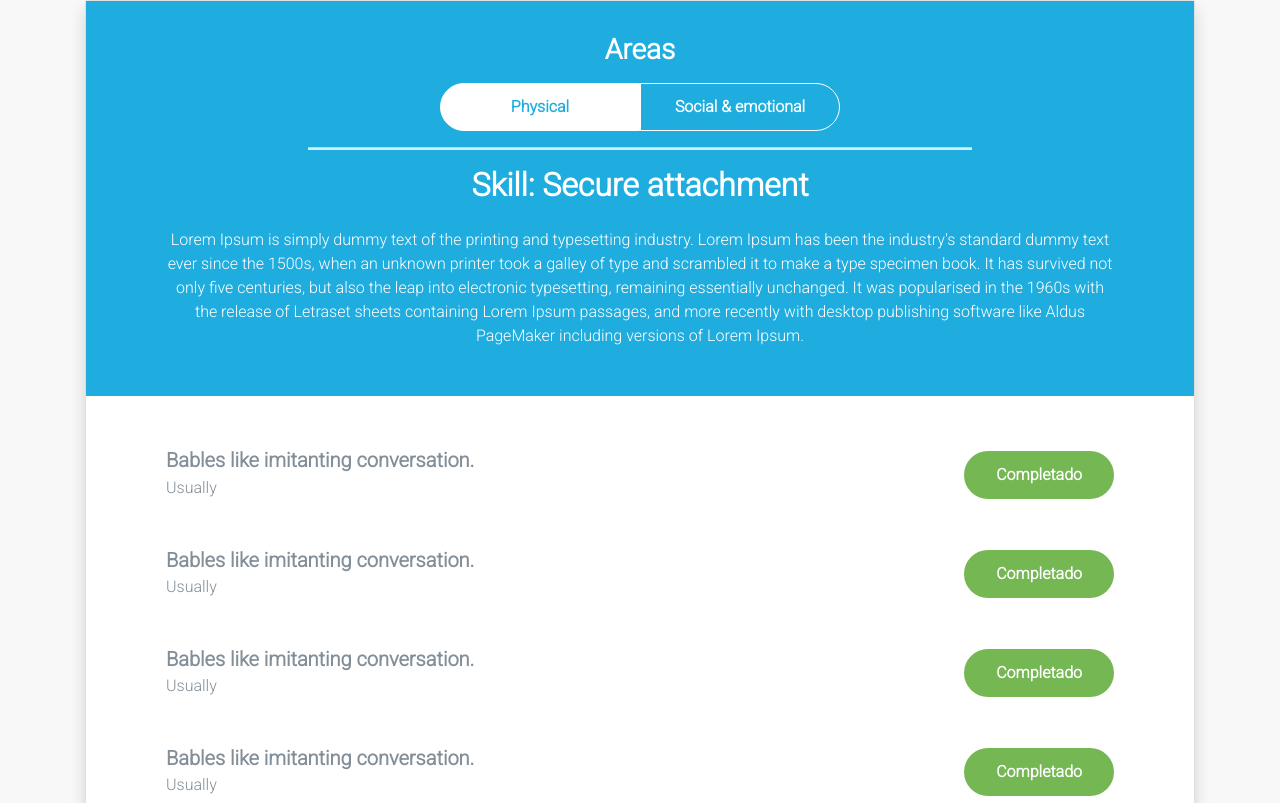
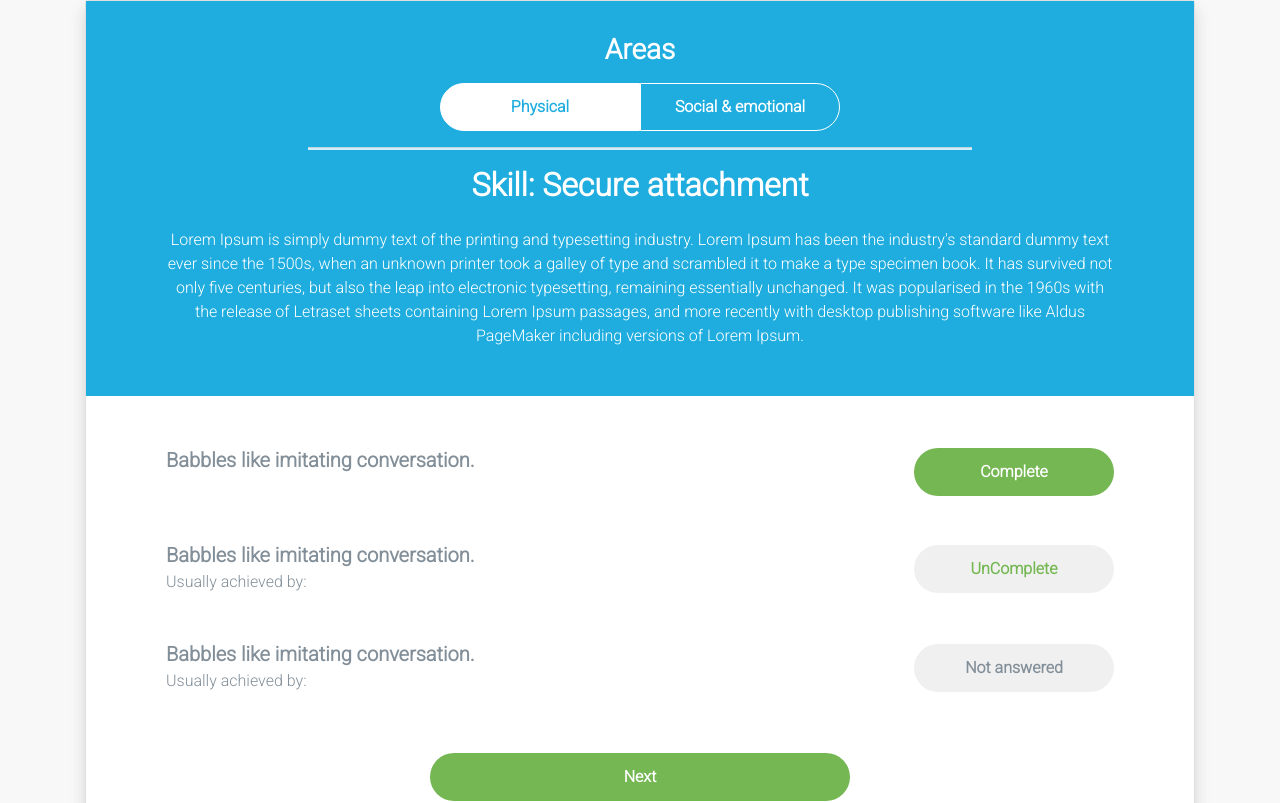
Before and after one commit to IngJavierCruz/kinedu, a React (Create React App) app: page / in a window 1280 px wide. Shown: the top 803 px of the page. Built offline with nearby package versions, Linux system fonts and the light colour scheme.

Commit message:
Creación de data dummy, implementación de los diferentes estados de las acciones

```diff
--- a/src/components/ButtonMilestone.js
+++ b/src/components/ButtonMilestone.js
@@ -1,10 +1,15 @@
 import { React } from 'react';
 
-export const ButtonMilestone = () => {
+export const ButtonMilestone = ({state}) => {
     return (
-        <button className="btn-milestone">
+        <button className={
+            `btn-milestone
+            ${state === "Complete" ? " btn-milestone--completed" : ""}
+            ${state === "UnComplete" ? " btn-milestone--uncompleted" : "" }
+            ${state === "Not answered" ? " btn-milestone--default" : "" }
+        `}>
             <i className="fas fa-check"></i>
-            <span>Completado</span>
+            <span>{ state }</span>
         </button>
     )
 }
--- a/src/components/Milestone.js
+++ b/src/components/Milestone.js
@@ -1,22 +1,16 @@
 import React from "react";
 import { ButtonMilestone } from "./ButtonMilestone";
 
-export const Milestone = () => {
-    const data = {
-        title: "Bables like imitanting conversation.",
-        subtitle: "Usually",
-        ageRange: ""
-    };
-
+export const Milestone = ({ title, subtitle, ageRange, state, id }) => {
     return (
         <div className="milestone">
             <div>
-                <h5 className="card-title title">{ data.title }</h5>
-                <p className="card-text subtitle">{ data.subtitle }</p>
-                <h6>{ data.ageRange }</h6>
+                <h5 className="card-title title">{ title }</h5>
+                <p className="card-text subtitle">{ subtitle }</p>
+                <h6>{ ageRange }</h6>
             </div>
-            <div className="d-flex align-items-center">
-                <ButtonMilestone  />
+            <div className="d-flex align-items-center justify-content-end">
+                <ButtonMilestone key={id} state={state}  />
             </div>
         </div>
     );
--- a/src/components/Milestones.js
+++ b/src/components/Milestones.js
@@ -2,11 +2,33 @@
 import { Milestone } from "./Milestone";
 
 export const Milestones = () => {
-    const datas = [1, 2, 3, 4];
+    const datas = [
+        {
+            id: 1,
+            title: "Babbles like imitating conversation.",
+            subtitle: "",
+            agaRange: "",
+            state: "Complete"
+        },
+        {
+            id: 2,
+            title: "Babbles like imitating conversation.",
+            subtitle: "Usually achieved by:",
+            agaRange: "2-4 months",
+            state: "UnComplete"
+        },
+        {
+            id: 3,
+            title: "Babbles like imitating conversation.",
+            subtitle: "Usually achieved by:",
+            agaRange: "2-4 months",
+            state: "Not answered"
+        }
+    ];
     return (
         <div className="container-milestone">
             {
-                datas.map(x =>  <Milestone key={x} /> )
+                datas.map((x, i) =>  <Milestone key={i} {...x }  /> )
             }
         </div>
     );
--- a/src/styles/components/milestones/ButtonMilestone.scss
+++ b/src/styles/components/milestones/ButtonMilestone.scss
@@ -1,26 +1,24 @@
 .btn-milestone {
     padding: 1rem 2rem;
     display: inline-block;
-    background-color: $button-primary;
-    color: #ffffff;
     border-radius: 1.5rem;
     line-height: 1;
     border: none;
     font-weight: 700;
     max-width: 300px;
+    width: 200px;
     position: relative;
     margin-bottom: .4rem;
+    background-color: transparent;
 
     @include media-fluid(xs, lg) {
-        background-color: transparent;
         padding: 0;
-        color: $button-primary;
         font-size: .8rem;
+        width: 100px;
     }
 
     & i {
         display: none;
-        color: #ffffff;
         justify-content: center;
         align-items: center;
         width: 2.5rem;
@@ -28,7 +26,6 @@
         border-radius: 100%;
         margin: auto;
         font-size: 1.2rem;
-        background-color: $button-primary;
         line-height: 1;
         margin-bottom: .5rem;
 
@@ -36,4 +33,49 @@
             display: flex;
         }
     }
+
+
 }
+
+
+
+.btn-milestone--default {
+    color: $text-color-default;
+
+    @include media-fluid(lg) {
+        background-color: $button-primary-invert;
+    }
+
+    & i {
+        background-color: $button-primary-invert;
+        color: $text-color-default;
+    }
+}
+
+.btn-milestone--completed {
+    color: $button-primary;
+
+    @include media-fluid(lg) {
+        color: #ffffff;
+        background-color: $button-primary;
+    }
+
+    & i {
+        background-color: $button-primary;
+        color: #ffffff;
+    }
+}
+
+.btn-milestone--uncompleted {
+    color: $button-primary;
+
+    @include media-fluid(lg) {
+        color: $button-primary;
+        background: $button-primary-invert;
+    }
+
+    & i {
+        background-color: $button-primary-invert;
+        color: $button-primary;
+    }
+}
```
Also changed, not shown: src/styles/components/milestones/Milestone.scss (line endings or trailing spaces).
